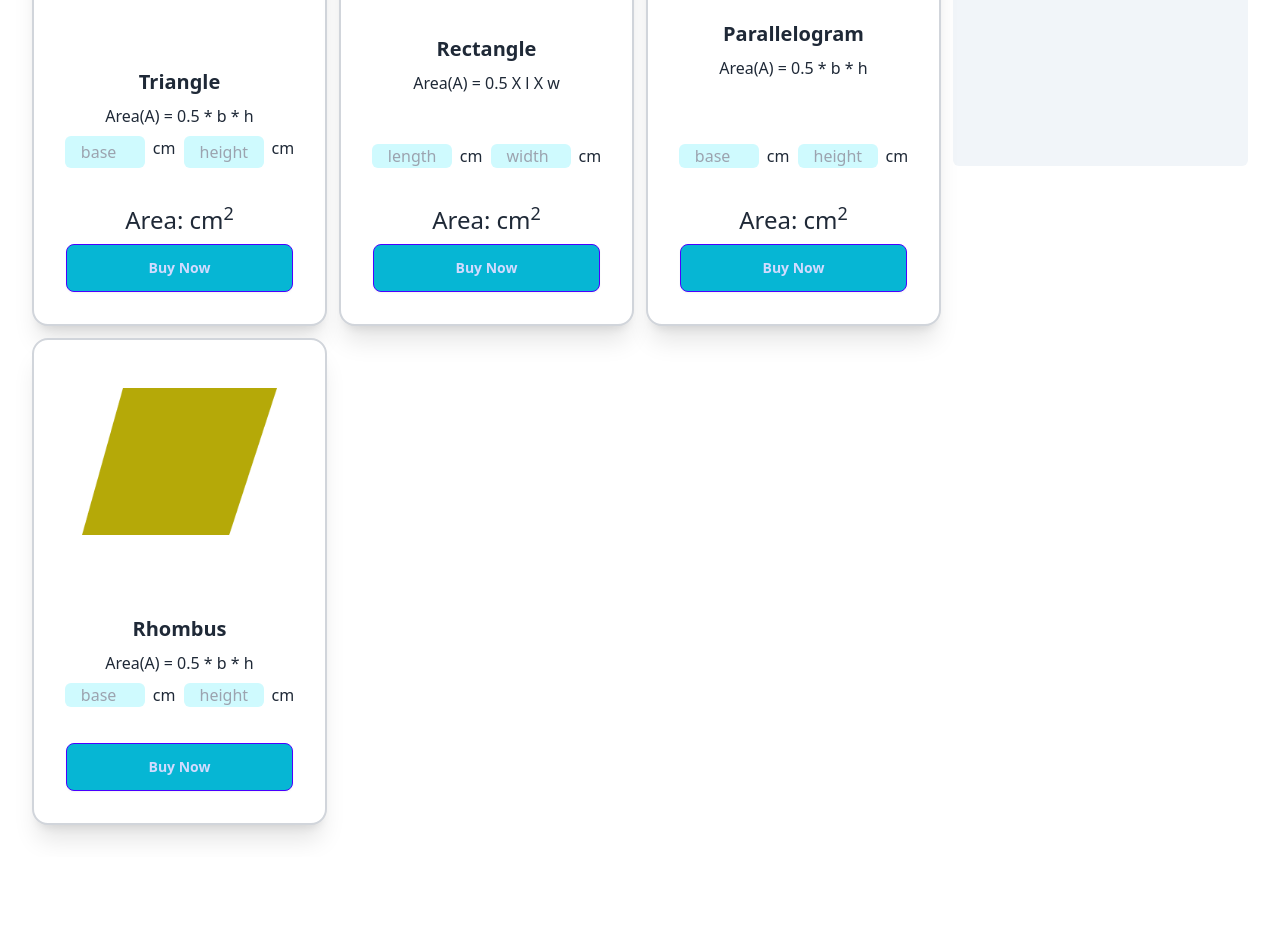
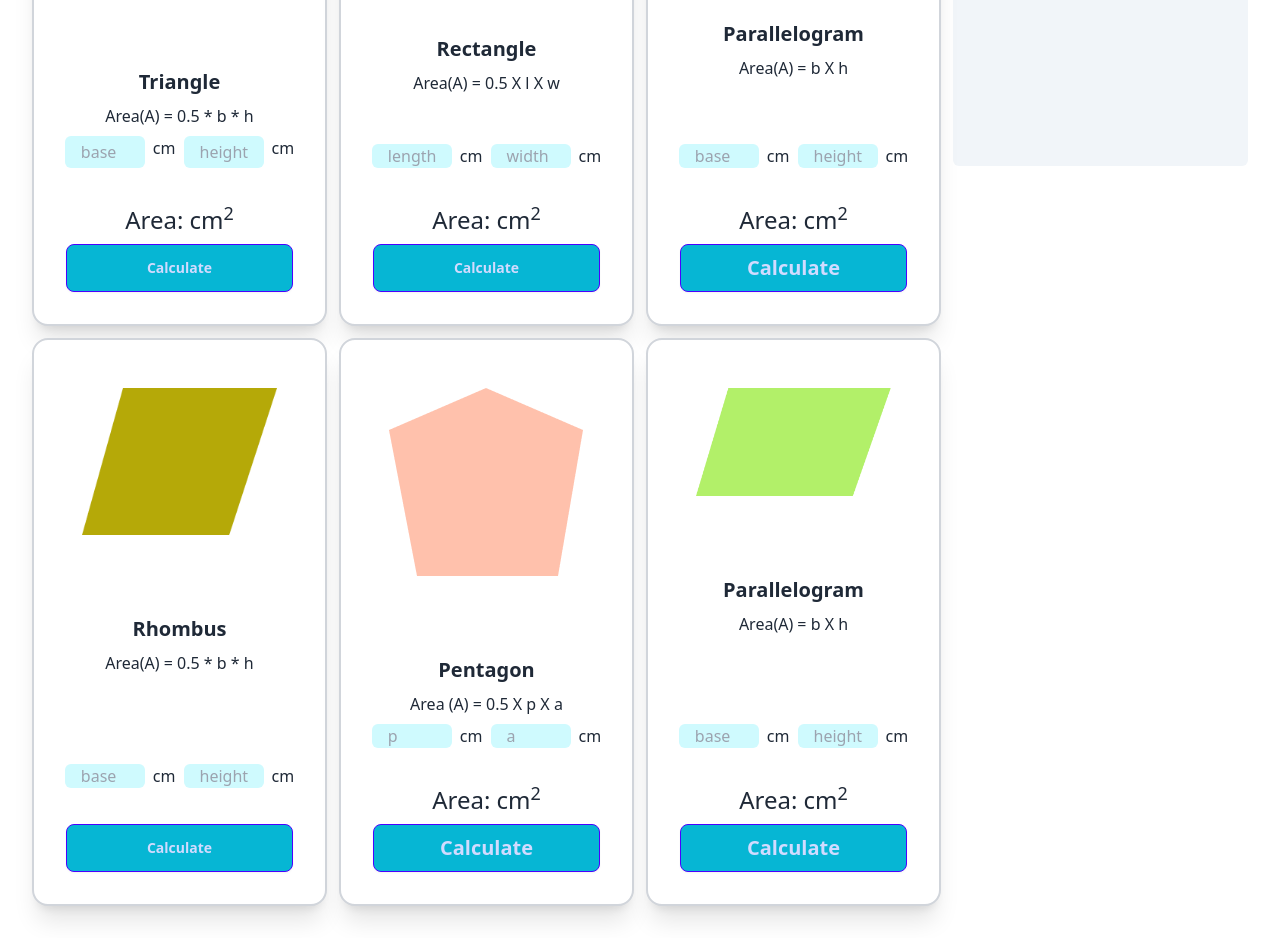
Before and after one commit to tirthorajmondal/geometry-genius, a plain HTML site: page index.html in a window 1280 px wide. Shown: the part 382-1320 px from the top of the page. Before the commit the page ends 1239 px from the top, so only its background shows below. Drawn offline with nearby package versions, Linux system fonts and the light colour scheme.

Commit message:
parallelogram function added

```diff
--- a/index.html
+++ b/index.html
@@ -28,16 +28,20 @@
           <h2 class="card-title">Triangle</h2>
           <p>Area(A) = 0.5 * b * h</p>
           <div class="flex gap-x-2 mb-7">
-            <input id="triangle-base" class="w-20 h-8 bg-cyan-100 rounded-md placeholder:pl-4" type="text" placeholder="base">
+            <input id="triangle-base" class="w-20 h-8 bg-cyan-100 rounded-md placeholder:pl-4" type="text"
+              placeholder="base">
             <span>cm</span>
-            <input id="triangle-height" class="w-20 h-8 bg-cyan-100 rounded-md placeholder:pl-4" type="text" placeholder="height">
+            <input id="triangle-height" class="w-20 h-8 bg-cyan-100 rounded-md placeholder:pl-4" type="text"
+              placeholder="height">
             <span>cm</span>
           </div>
           <div>
-            <p class="text-2xl">Area: <span id="traingle-area" class="bg-purple-900 text-white font-extrabold"></span> <span>cm<sup>2</sup></span></p>
+            <p class="text-2xl">Area: <span id="triangle-area" class="bg-purple-900 text-white font-extrabold"></span>
+              <span>cm<sup>2</sup></span>
+            </p>
           </div>
           <div class="card-actions w-full">
-            <button onclick="calculateTriangleArea()" class="btn btn-primary w-full bg-cyan-500">Buy Now</button>
+            <button onclick="calculateTriangleArea()" class="btn btn-primary w-full bg-cyan-500">Calculate</button>
           </div>
         </div>
       </div>
@@ -48,16 +52,20 @@
           <h2 class="card-title">Rectangle</h2>
           <p>Area(A) = 0.5 X l X w</p>
           <div class="flex gap-x-2 mb-7">
-            <input id="rectangle-length" class="w-20 bg-cyan-100 rounded-md placeholder:pl-4" type="text" placeholder="length">
+            <input id="rectangle-length" class="w-20 bg-cyan-100 rounded-md placeholder:pl-4" type="text"
+              placeholder="length">
             <span>cm</span>
-            <input id="rectangle-width" class="w-20 bg-cyan-100 rounded-md placeholder:pl-4" type="text" placeholder="width">
+            <input id="rectangle-width" class="w-20 bg-cyan-100 rounded-md placeholder:pl-4" type="text"
+              placeholder="width">
             <span>cm</span>
           </div>
           <div>
-            <p class="text-2xl">Area: <span id="rectangle-area" class="bg-purple-900 text-white font-extrabold"></span> <span>cm<sup>2</sup></span></p>
+            <p class="text-2xl">Area: <span id="rectangle-area" class="bg-purple-900 text-white font-extrabold"></span>
+              <span>cm<sup>2</sup></span>
+            </p>
           </div>
           <div class="card-actions w-full">
-            <button onclick="rectangleAreaCalculate()" class="btn btn-primary w-full bg-cyan-500">Buy Now</button>
+            <button onclick="rectangleAreaCalculate()" class="btn btn-primary w-full bg-cyan-500">Calculate</button>
           </div>
         </div>
       </div>
@@ -66,18 +74,22 @@
         <div class=" mx-12 my-12"><img src="images/parallelogram.png" alt="Shoes" /></div>
         <div class="card-body flex flex-col justify-center items-center">
           <h2 class="card-title">Parallelogram</h2>
-          <p>Area(A) = 0.5 * b * h</p>
+          <p>Area(A) = b X h</p>
           <div class="flex gap-x-2 mb-7">
-            <input class="w-20 bg-cyan-100 rounded-md placeholder:pl-4" type="text" placeholder="base">
+            <input id="parallelogram-base" class="w-20 bg-cyan-100 rounded-md placeholder:pl-4" type="text"
+              placeholder="base">
             <span>cm</span>
-            <input class="w-20 bg-cyan-100 rounded-md placeholder:pl-4" type="text" placeholder="height">
+            <input id="parallelogram-height" class="w-20 bg-cyan-100 rounded-md placeholder:pl-4" type="text"
+              placeholder="height">
             <span>cm</span>
           </div>
           <div>
-            <p class="text-2xl">Area: <span id="parallelogram-area" class="bg-purple-900 text-white font-extrabold"></span> <span>cm<sup>2</sup></span></p>
+            <p class="text-2xl">Area: <span id="parallelogram-area"
+                class="bg-purple-900 text-white font-extrabold"></span> <span>cm<sup>2</sup></span></p>
           </div>
           <div class="card-actions w-full">
-            <button class="btn btn-primary w-full bg-cyan-500">Buy Now</button>
+            <button onclick="calculateParallelogramArea()"
+              class="btn btn-primary w-full font-bold text-xl bg-cyan-500">Calculate</button>
           </div>
         </div>
       </div>
@@ -94,19 +106,64 @@
             <span>cm</span>
           </div>
           <div class="card-actions w-full">
-            <button class="btn btn-primary w-full bg-cyan-500">Buy Now</button>
+            <button class="btn btn-primary w-full bg-cyan-500">Calculate</button>
           </div>
         </div>
       </div>
-
+      <!-- item 5 -->
+      <div class="card bg-base-100 shadow-xl border-2 border-gray-300">
+        <div class=" mx-12 my-12"><img src="images/pentagon.png" alt="Shoes" /></div>
+        <div class="card-body flex flex-col justify-center items-center">
+          <h2 class="card-title">Pentagon</h2>
+          <p>Area (A) = 0.5 X p X a</p>
+          <div class="flex gap-x-2 mb-7">
+            <input id="pentagon-perimeter" class="w-20 bg-cyan-100 rounded-md placeholder:pl-4" type="text" placeholder="p">
+            <span>cm</span>
+            <input id="pentagon-apothem" class="w-20 bg-cyan-100 rounded-md placeholder:pl-4" type="text" placeholder="a">
+            <span>cm</span>
+          </div>
+          <div>
+            <p class="text-2xl">Area: <span id="-area" class="bg-purple-900 text-white font-extrabold"></span>
+              <span>cm<sup>2</sup></span></p>
+          </div>
+          <div class="card-actions w-full">
+            <button onclick="CalculatePentagonArea()" class="btn btn-primary w-full font-bold text-xl bg-cyan-500">Calculate</button>
+          </div>
+        </div>
+      </div>
+      <!-- item 6 -->
+      <div class="card bg-base-100 shadow-xl border-2 border-gray-300">
+        <div class=" mx-12 my-12"><img src="images/parallelogram.png" alt="Shoes" /></div>
+        <div class="card-body flex flex-col justify-center items-center">
+          <h2 class="card-title">Parallelogram</h2>
+          <p>Area(A) = b X h</p>
+          <div class="flex gap-x-2 mb-7">
+            <input id="parallelogram-base" class="w-20 bg-cyan-100 rounded-md placeholder:pl-4" type="text"
+              placeholder="base">
+            <span>cm</span>
+            <input id="parallelogram-height" class="w-20 bg-cyan-100 rounded-md placeholder:pl-4" type="text"
+              placeholder="height">
+            <span>cm</span>
+          </div>
+          <div>
+            <p class="text-2xl">Area: <span id="parallelogram-area"
+                class="bg-purple-900 text-white font-extrabold"></span> <span>cm<sup>2</sup></span></p>
+          </div>
+          <div class="card-actions w-full">
+            <button onclick="calculateParallelogramArea()"
+              class="btn btn-primary w-full font-bold text-xl bg-cyan-500">Calculate</button>
+          </div>
+        </div>
+      </div>
     </div>
     <!-- area calculation container -->
     <div class="card-body  bg-slate-100 h-96 rounded-md">
       <h3 class="3xl text-center underline font-bold mt-4">Area calculation</h3>
     </div>
   </main>
-<script src="script/tringle.js"></script>
-<script src="script/rectangle.js"></script>
+  <script src="script/triangle.js"></script>
+  <script src="script/rectangle.js"></script>
+  <script src="script/parallelogram.js"></script>
 
 </body>
 
--- /dev/null
+++ b/script/parallelogram.js
@@ -0,0 +1,24 @@
+function calculateParallelogramArea() {
+    const base = getInputValueById('parallelogram-base');
+    console.log('value of base:', base);
+    const height = getInputValueById('parallelogram-height');
+    console.log('value of height:', height);
+
+    const area = base * height;
+    console.log('value of area is:', area);
+
+
+    setInnerTextById('parallelogram-area', area);
+}
+
+function getInputValueById(inputFieldId) {
+    const inputField = document.getElementById(inputFieldId);
+    const inputValueText = inputField.value;
+    const inputValue = parseFloat(inputValueText);
+    return inputValue;
+}
+
+function setInnerTextById(elementId, area) {
+    const element = getElementById(elementId);
+    element.innerText = area;
+}
--- /dev/null
+++ b/script/pentagon.js
@@ -0,0 +1,3 @@
+function CalculatePentagonArea(){
+
+}
--- a/script/rectangle.js
+++ b/script/rectangle.js
@@ -10,8 +10,8 @@ function rectangleAreaCalculate() {
     const width = parseFloat(rectrangleWidthText);
     console.log(width);
 
-    const area = length*width;
-    console.log('Area of the rectangle is:' , area);
+    const area = length * width;
+    console.log('Area of the rectangle is:', area);
 
     const rectangleAreaSpan = document.getElementById('rectangle-area');
     rectangleAreaSpan.innerText = area;
--- a/script/triangle.js
+++ b/script/triangle.js
@@ -10,9 +10,9 @@ function calculateTriangleArea() {
     console.log(height);
 
     const area = 0.5 * base * height;
-    console.log('Area of traingle is:' ,area);
+    console.log('Area of triangle is:', area);
 
-    const triangleAreaSpan = document.getElementById('traingle-area');
+    const triangleAreaSpan = document.getElementById('triangle-area');
     triangleAreaSpan.innerText = area;
 
 }
```
